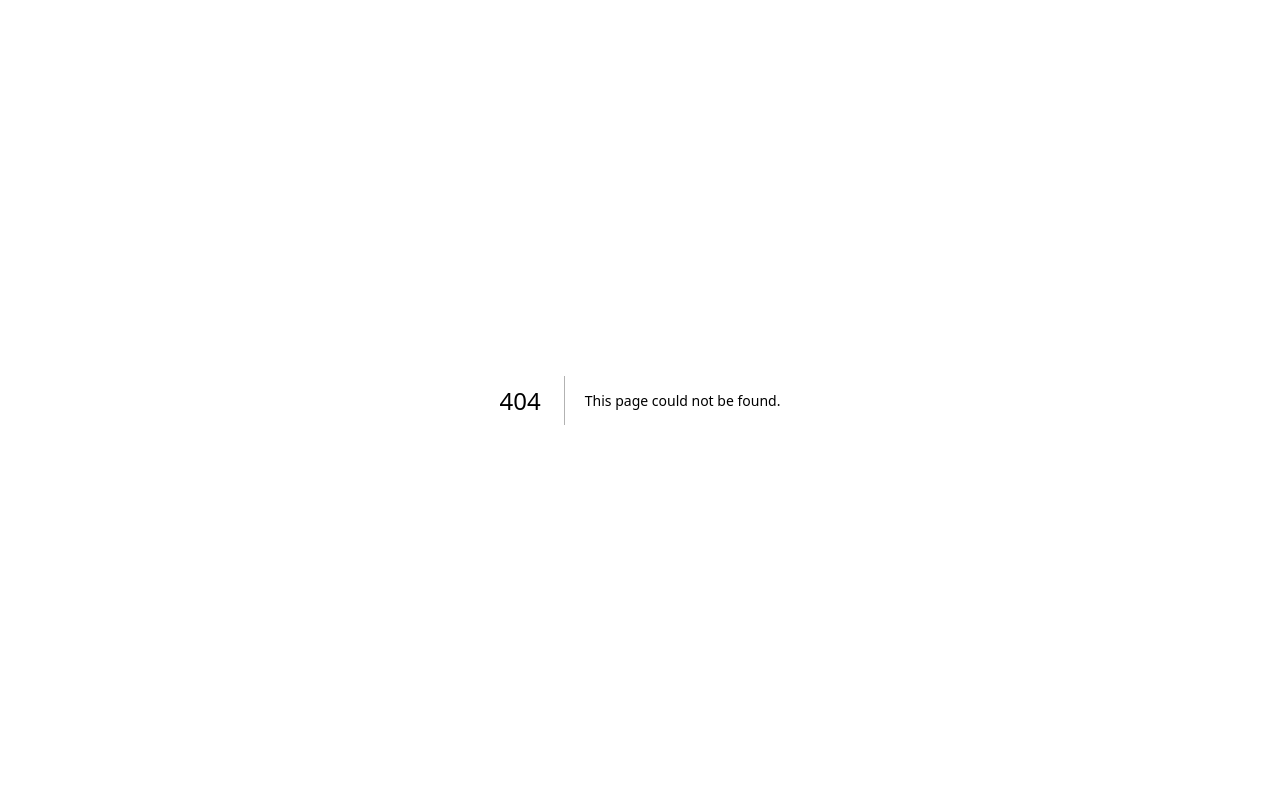
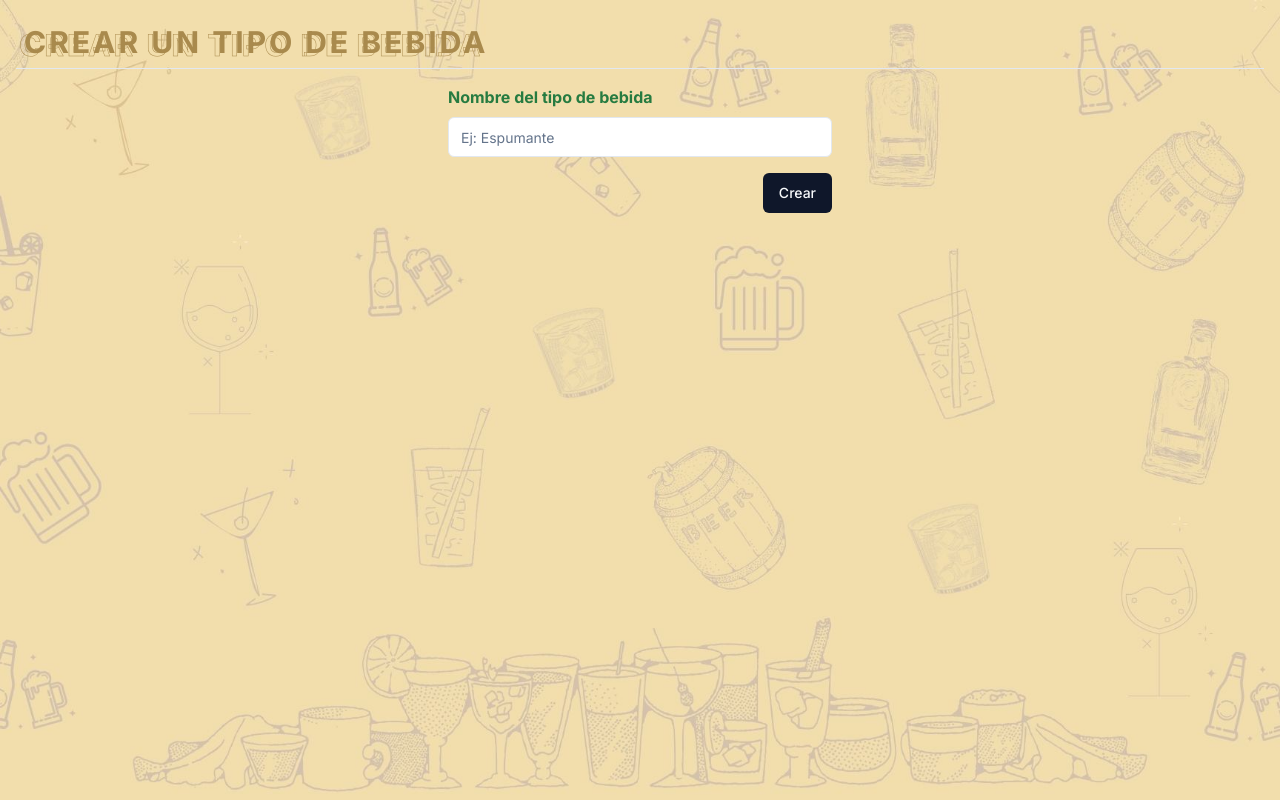
Before and after one commit to LuccasOlivero/y-hoy-admin, a Next.js app: page /new-type in a window 1280 px wide. Before the commit this address had no page. Built offline with nearby package versions, Linux system fonts and the light colour scheme.

Commit message:
updated routes

```diff
--- /dev/null
+++ b/app/(root)/(routes)/drinks/page.tsx
@@ -0,0 +1,3 @@
+export default async function Drinks() {
+  return <div>all Drinks</div>;
+}
--- a/app/(root)/(routes)/components/drink-form.tsx
+++ b/app/(root)/(routes)/new-drink/components/drink-form.tsx
@@ -46,9 +46,10 @@ export default function DrinkForm({ typeOfDrinks }: DrinkFormProps) {
     try {
       //TODO: add validation and fix api call
       const { typeId } = data;
+
       await axios({
         method: "POST",
-        url: `/api/alcoholic`,
+        url: `/api/${typeId}`,
         data,
       });
 
@@ -72,7 +73,9 @@ export default function DrinkForm({ typeOfDrinks }: DrinkFormProps) {
           name="name"
           render={({ field }) => (
             <FormItem>
-              <FormLabel>Nombre de la bebida</FormLabel>
+              <FormLabel className="text-[#267b40] font-bold text-base">
+                Nombre de la bebida
+              </FormLabel>
               <FormControl>
                 <Input placeholder="por ejemplo: Coca Cola" {...field} />
               </FormControl>
@@ -85,7 +88,9 @@ export default function DrinkForm({ typeOfDrinks }: DrinkFormProps) {
           name="description"
           render={({ field }) => (
             <FormItem>
-              <FormLabel>Descripción</FormLabel>
+              <FormLabel className="text-[#267b40] font-bold text-base">
+                Descripción
+              </FormLabel>
               <FormControl>
                 <Input
                   placeholder="por ejemplo: trago intenso y suave a pasar por la garganta"
@@ -101,7 +106,9 @@ export default function DrinkForm({ typeOfDrinks }: DrinkFormProps) {
           name="price"
           render={({ field }) => (
             <FormItem>
-              <FormLabel>Precio</FormLabel>
+              <FormLabel className="text-[#267b40] font-bold text-base">
+                Precio
+              </FormLabel>
               <FormControl>
                 <Input type="number" {...field} />
               </FormControl>
@@ -115,7 +122,9 @@ export default function DrinkForm({ typeOfDrinks }: DrinkFormProps) {
           name="percentAlcohol"
           render={({ field }) => (
             <FormItem>
-              <FormLabel>Porcentaje de alcohol</FormLabel>
+              <FormLabel className="text-[#267b40] font-bold text-base">
+                Porcentaje de alcohol
+              </FormLabel>
               <FormControl>
                 <Input type="number" placeholder="por ejemplo: 5%" {...field} />
               </FormControl>
@@ -129,7 +138,9 @@ export default function DrinkForm({ typeOfDrinks }: DrinkFormProps) {
           name="amargor"
           render={({ field }) => (
             <FormItem>
-              <FormLabel>Amargor</FormLabel>
+              <FormLabel className="text-[#267b40] font-bold text-base">
+                Amargor
+              </FormLabel>
               <FormControl>
                 <Input placeholder="por ejemplo: 10" {...field} />
               </FormControl>
@@ -143,7 +154,9 @@ export default function DrinkForm({ typeOfDrinks }: DrinkFormProps) {
           name="flavour"
           render={({ field }) => (
             <FormItem>
-              <FormLabel>Sabor y aroma</FormLabel>
+              <FormLabel className="text-[#267b40] font-bold text-base">
+                Sabor y aroma
+              </FormLabel>
               <FormControl>
                 <Input placeholder="por ejemplo: afrutado" {...field} />
               </FormControl>
@@ -157,7 +170,9 @@ export default function DrinkForm({ typeOfDrinks }: DrinkFormProps) {
           name="typeId"
           render={({ field }) => (
             <FormItem>
-              <FormLabel>Tipo de bebida</FormLabel>
+              <FormLabel className="text-[#267b40] font-bold text-base">
+                Tipo de bebida
+              </FormLabel>
               <Select
                 onValueChange={field.onChange}
                 value={field.value}
--- /dev/null
+++ b/app/(root)/(routes)/new-drink/page.tsx
@@ -0,0 +1,23 @@
+import prisma from "@/lib/db";
+import DrinkForm from "./components/drink-form";
+import Header from "../../components/header";
+import { Separator } from "@/components/ui/separator";
+import Container from "../../components/container";
+
+export default async function Drinks() {
+  const typeOfDrinks = await prisma.typeDrink.findMany();
+
+  return (
+    <>
+      <Container>
+        <Header>Crear una bebida</Header>
+
+        <Separator />
+
+        <div className="w-full flex justify-center mt-4">
+          <DrinkForm typeOfDrinks={typeOfDrinks} />
+        </div>
+      </Container>
+    </>
+  );
+}
--- /dev/null
+++ b/app/(root)/(routes)/new-type/components/type-drink-form.tsx
@@ -0,0 +1,78 @@
+"use client";
+
+import { useForm } from "react-hook-form";
+import * as z from "zod";
+import { zodResolver } from "@hookform/resolvers/zod";
+import { Button } from "@/components/ui/button";
+import {
+  Form,
+  FormControl,
+  FormField,
+  FormItem,
+  FormMessage,
+  FormLabel,
+} from "@/components/ui/form";
+import { Input } from "@/components/ui/input";
+import axios from "axios";
+import { formSchemaType } from "@/constants/schema";
+import { useToast } from "@/components/ui/use-toast";
+
+type ProductFormValues = z.infer<typeof formSchemaType>;
+
+export default function TypeDrinkForm() {
+  const { toast } = useToast();
+
+  const form = useForm<ProductFormValues>({
+    resolver: zodResolver(formSchemaType),
+  });
+
+  const onSubmit = async (data: ProductFormValues) => {
+    try {
+      //TODO: add validation and fix api call
+
+      await axios({
+        method: "POST",
+        url: `/api/drinkTypes`,
+        data,
+      });
+
+      toast({
+        title: "Tipo de bebida creada exitosamente",
+      });
+    } catch (e) {
+      toast({
+        title: "Error al crear el tipo de bebida",
+        variant: "destructive",
+      });
+      console.error(e, "FORM ERROR");
+    }
+  };
+
+  return (
+    <Form {...form}>
+      <form onSubmit={form.handleSubmit(onSubmit)} className="w-full max-w-sm">
+        <FormField
+          control={form.control}
+          name="typeName"
+          render={({ field }) => (
+            <FormItem>
+              <FormLabel className="text-[#267b40] font-bold text-base">
+                Nombre del tipo de bebida
+              </FormLabel>
+              <FormControl>
+                <Input placeholder="Ej: Espumante" {...field} />
+              </FormControl>
+              <FormMessage />
+            </FormItem>
+          )}
+        />
+
+        <div className="w-full flex justify-end">
+          <Button type="submit" className="mt-4">
+            Crear
+          </Button>
+        </div>
+      </form>
+    </Form>
+  );
+}
--- /dev/null
+++ b/app/(root)/(routes)/new-type/page.tsx
@@ -0,0 +1,21 @@
+import prisma from "@/lib/db";
+import Header from "../../components/header";
+import { Separator } from "@/components/ui/separator";
+import Container from "../../components/container";
+import TypeDrinkForm from "./components/type-drink-form";
+
+export default async function Drinks() {
+  return (
+    <>
+      <Container>
+        <Header>Crear un tipo de bebida</Header>
+
+        <Separator />
+
+        <div className="w-full flex justify-center mt-4">
+          <TypeDrinkForm />
+        </div>
+      </Container>
+    </>
+  );
+}
--- a/app/(root)/(routes)/page.tsx
+++ b/app/(root)/(routes)/page.tsx
@@ -3,11 +3,10 @@ import { Separator } from "@/components/ui/separator";
 import Header from "../components/header";
 import Logo from "../components/logo";
 import Container from "../components/container";
-import prisma from "@/lib/db";
-import DrinkForm from "./components/drink-form";
+import Link from "next/link";
+import { Button } from "@/components/ui/button";
 
-export default async function Home() {
-  const typeOfDrinks = await prisma.typeDrink.findMany();
+export default function Home() {
   // const [isMounted, setIsMounted] = useState<boolean>(false);
 
   // useEffect(() => {
@@ -18,15 +17,29 @@ export default async function Home() {
   //   return null;
   // }
 
+  const btnStyles = "bg-[#267b40] hover:bg-[#1e5b2f]";
+
   return (
     <div className="flex flex-col items-center w-full">
       <Container>
         <Logo />
+
         <Header>Administrador</Header>
+
         <Separator />
 
-        <div className="w-full flex justify-center mt-4">
-          <DrinkForm typeOfDrinks={typeOfDrinks} />
+        <div className="flex flex-wrap gap-2 mt-4">
+          <Link href="/new-drink">
+            <Button className={btnStyles}>Crear una bebida</Button>
+          </Link>
+
+          <Link href="/drinks">
+            <Button className={btnStyles}>ver todas las bebidas</Button>
+          </Link>
+
+          <Link href="/new-type">
+            <Button className={btnStyles}>Crear un tipo de bebida</Button>
+          </Link>
         </div>
       </Container>
     </div>
--- a/app/(root)/components/header.tsx
+++ b/app/(root)/components/header.tsx
@@ -1,6 +1,6 @@
 export default function Header({ children }: { children: string }) {
   return (
-    <h1 className="text-3xl text-[#A98A4D] font-bold uppercase relative inline-block tracking-widest my-4">
+    <h1 className="text-3xl text-[#A98A4D] font-bold uppercase relative inline-block tracking-widest m-2">
       {children}
       <span className="text-stroke-title">{children}</span>
     </h1>
--- /dev/null
+++ b/app/api/drinkTypes/route.ts
@@ -0,0 +1,25 @@
+import prisma from "@/lib/db";
+import { NextResponse } from "next/server";
+
+export async function POST(req: Request) {
+  try {
+    const body = await req.json();
+
+    const { typeName } = body;
+
+    if (!typeName) {
+      return new NextResponse("Name is required", { status: 400 });
+    }
+
+    const type = await prisma.typeDrink.create({
+      data: {
+        nameOfType: typeName,
+      },
+    });
+
+    return NextResponse.json(type);
+  } catch (e) {
+    console.error("[TYPES_POST]", e);
+  }
+  return new NextResponse("ok");
+}
--- a/constants/schema.ts
+++ b/constants/schema.ts
@@ -9,3 +9,7 @@ export const formSchema = z.object({
   flavour: z.string(),
   typeId: z.string(),
 });
+
+export const formSchemaType = z.object({
+  typeName: z.string(),
+});
```
